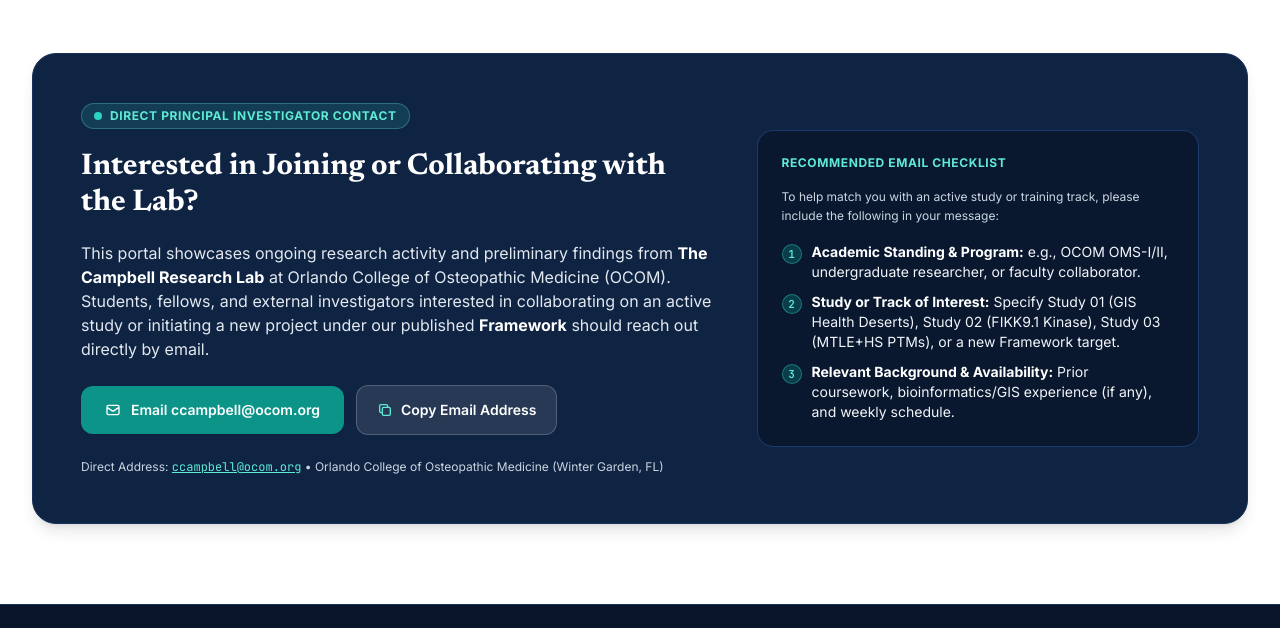
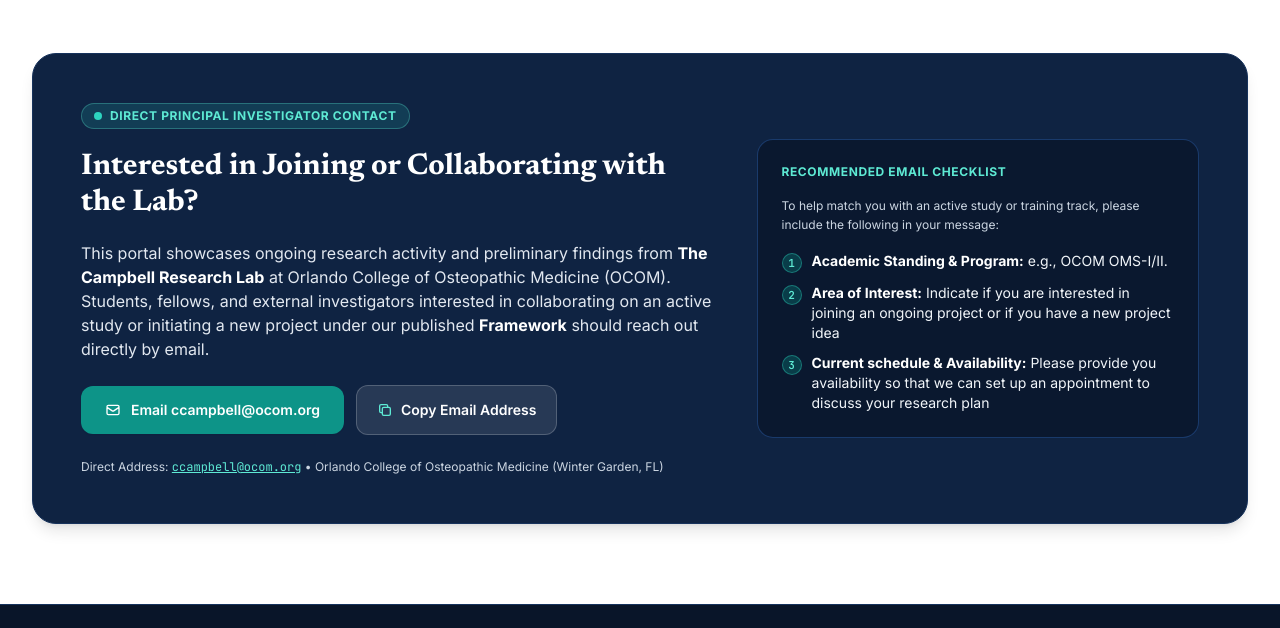
Before and after one commit to Forsees2020/CBER, a plain HTML site: page index.html in a window 1280 px wide. Shown: the part 5529-6157 px from the top of the page. Drawn offline with nearby package versions, Linux system fonts and the light colour scheme.

Commit message:
Update academic and interest descriptions in index.html
update to email checklist

```diff
--- a/index.html
+++ b/index.html
@@ -542,15 +542,15 @@
                         <ul class="space-y-2.5 text-xs sm:text-sm text-slate-100">
                             <li class="flex items-start gap-2.5">
                                 <span class="w-5 h-5 rounded-full bg-teal-600/30 border border-teal-400/40 text-teal-300 font-mono text-[11px] font-bold flex items-center justify-center shrink-0 mt-0.5">1</span>
-                                <span><strong class="text-white">Academic Standing &amp; Program:</strong> e.g., OCOM OMS-I/II, undergraduate researcher, or faculty collaborator.</span>
+                                <span><strong class="text-white">Academic Standing &amp; Program:</strong> e.g., OCOM OMS-I/II.</span>
                             </li>
                             <li class="flex items-start gap-2.5">
                                 <span class="w-5 h-5 rounded-full bg-teal-600/30 border border-teal-400/40 text-teal-300 font-mono text-[11px] font-bold flex items-center justify-center shrink-0 mt-0.5">2</span>
-                                <span><strong class="text-white">Study or Track of Interest:</strong> Specify Study 01 (GIS Health Deserts), Study 02 (FIKK9.1 Kinase), Study 03 (MTLE+HS PTMs), or a new Framework target.</span>
+                                <span><strong class="text-white">Area of Interest:</strong> Indicate if you are interested in joining an ongoing project or if you have a new project idea</span>
                             </li>
                             <li class="flex items-start gap-2.5">
                                 <span class="w-5 h-5 rounded-full bg-teal-600/30 border border-teal-400/40 text-teal-300 font-mono text-[11px] font-bold flex items-center justify-center shrink-0 mt-0.5">3</span>
-                                <span><strong class="text-white">Relevant Background &amp; Availability:</strong> Prior coursework, bioinformatics/GIS experience (if any), and weekly schedule.</span>
+                                <span><strong class="text-white">Current schedule &amp; Availability:</strong> Please provide you availability so that we can set up an appointment to discuss your research plan</span>
                             </li>
                         </ul>
                     </div>
```
